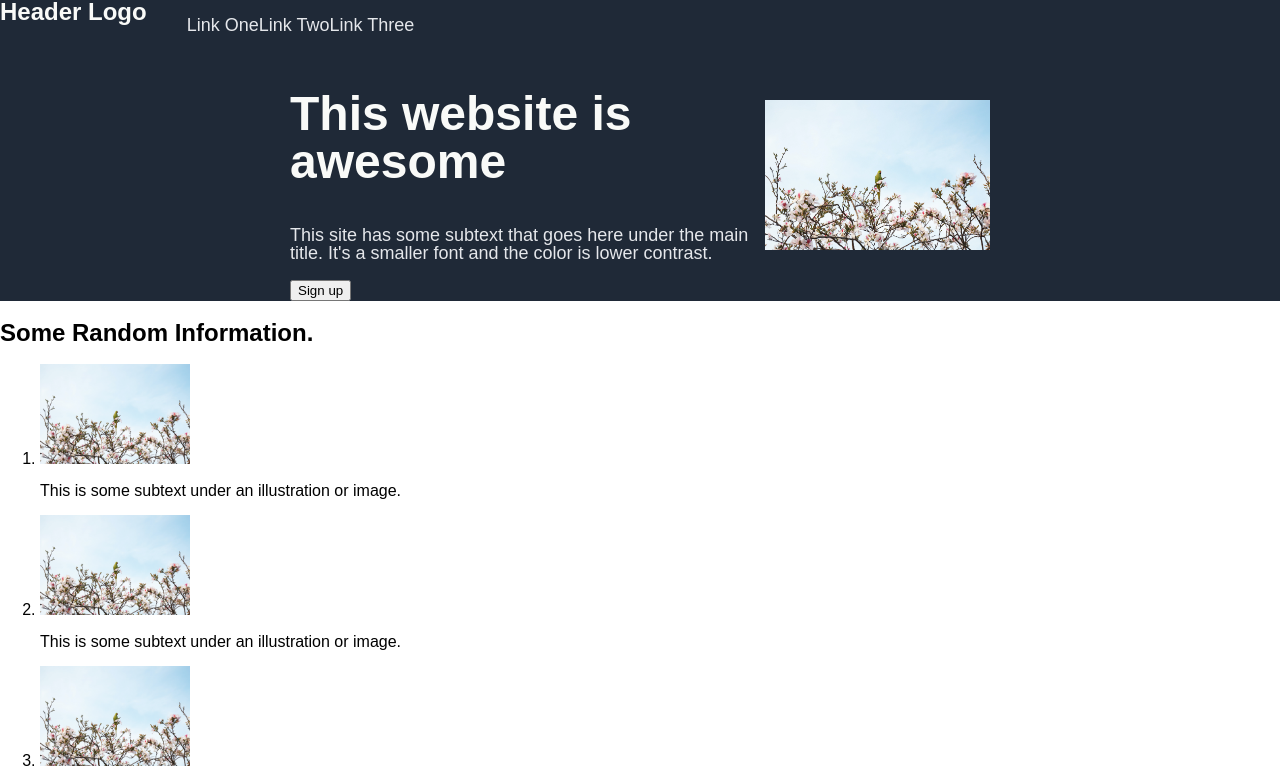
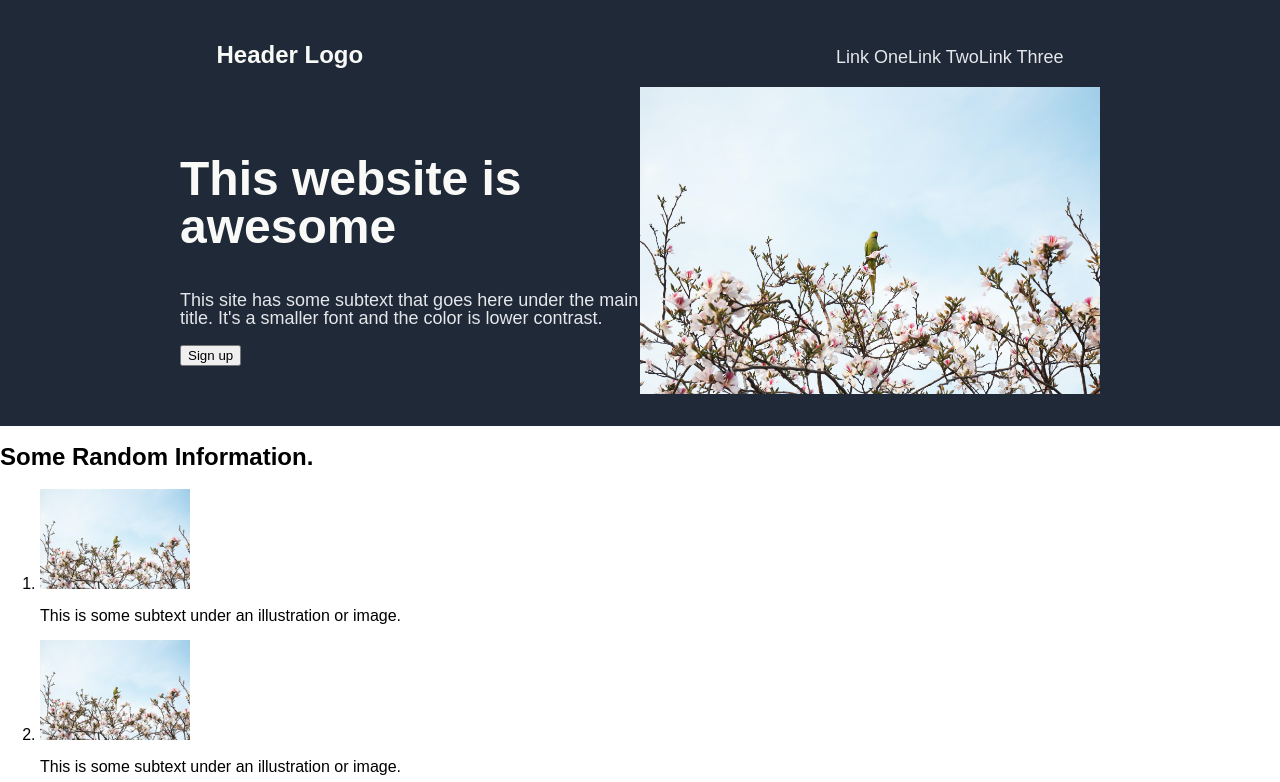
Before and after one commit to GarrettAnderson/odin-project-landing-page, a website: page public/index.html in a window 1280 px wide. Shown: the top 782 px of the page. Drawn offline with Linux system fonts and the light colour scheme.

Commit message:
increased the width of the section in the hero header. added padding top and bottom to the header and footer. centered the nav bar items

```diff
--- a/public/screen.css
+++ b/public/screen.css
@@ -13,17 +13,24 @@ body {
 
 header, footer {
   background-color: #1F2937;
+  padding: 2rem 0;
 }
 
 header > section {
   display: flex;
   align-items: center;
-  max-width: 700px;
+  max-width: 920px;
   margin: 0 auto;
 }
 
 header > nav {
   display: flex;
+  justify-content: space-around;
+  align-items: baseline;
+}
+
+.website-title {
+  width: 50%;
 }
 
 .website-title > h1 {
@@ -55,8 +62,8 @@ header > nav > ol > li {
 }
 
 header > section > img {
-  width: 300px;
-  height: 150px;
+  width: 50%;
+  height: 100%;
 }
 
 .projects img {
```
